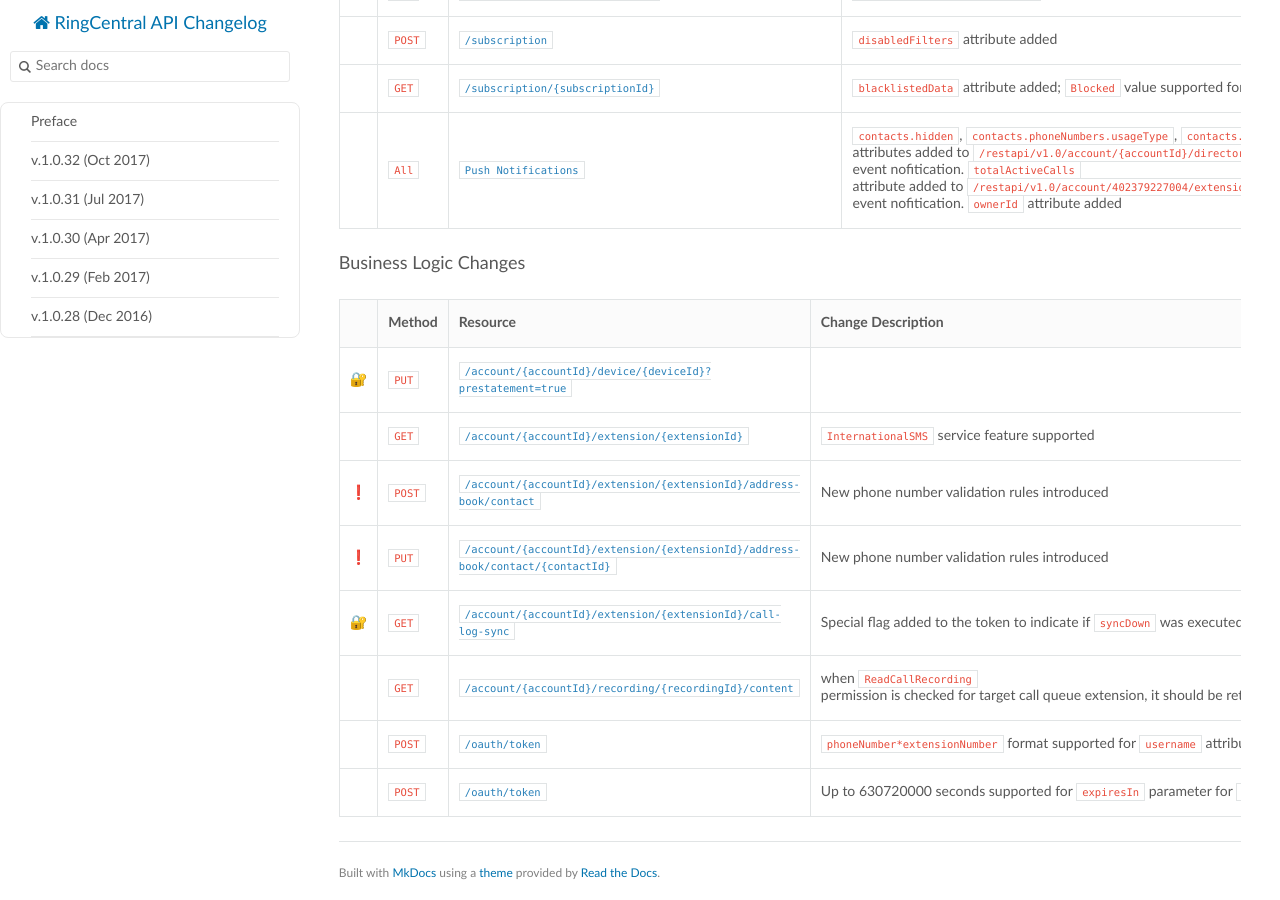
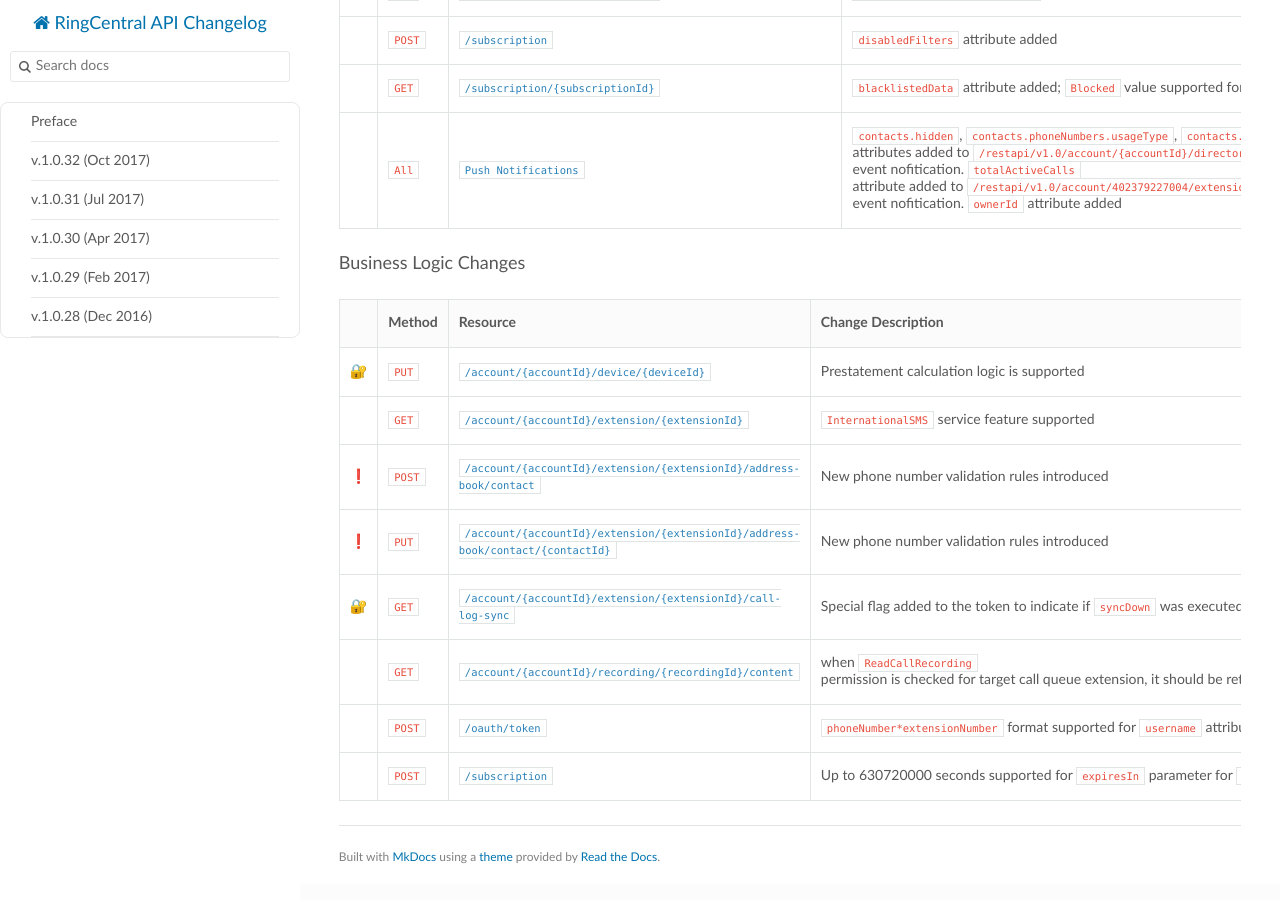
Before and after one commit to ringcentral/ringcentral-api-changelog, an MkDocs documentation site: the page built from docs/1_0_33.md, in a window 1280 px wide and 900 px high, scrolled down 3379 px. Built offline with MkDocs 1.6.1, drawn with Linux system fonts in a browser that asks for light colours; nearby versions of some CDN libraries; old or Windows-style settings are respelled for this version of MkDocs.

Commit message:
1_0_33.md  updated

```diff
--- a/docs/1_0_33.md
+++ b/docs/1_0_33.md
@@ -23,64 +23,64 @@ Basepath for all URLs: `https://platform.ringcentral.com/restapi/v1.0`.
 |         |`POST`|[`/account/{accountId}/extension/{extensionId}/greeting-recording-call`](https://developers.ringcentral.com/api-docs/latest/index.html#!#RefMakeGreetingRecordingCall)|[Beta] Making calls to record custom user greetings|
 |         |`GET`|[`/account/{accountId}/extension/{extensionId}/greeting-recording-call/{callId}`](https://developers.ringcentral.com/api-docs/latest/index.html#!#RefGetGreetingRecordingCall)|[Beta] Retrieval of user greeting recording call|
 |         |`DELETE`|[`/account/{accountId}/extension/{extensionId}/greeting-recording-call/{callId}`](https://developers.ringcentral.com/api-docs/latest/index.html#!#RefCancelGreetingRecordingCall)|[Beta] Deletion of user greeting recording call|
-|         |`GET`|[`/account/{accountId}/extension/{extensionId}/incoming-call-info`](***)|[Beta] Retrieval of incoming call information settings|
-|         |`GET`|[`/account/{accountId}/extension/{extensionId}/intercom`](***)|[Beta] Retrieval of account intercom settings|
-|         |`PUT`|[`/account/{accountId}/extension/{extensionId}/intercom`](***)|[Beta] Update of account intercom settings|
-|         |`GET`|[`/account/{accountId}/ivr`](***)|[Beta] Retrieval of IVR mode information|
-|&#x1F510;|`PUT`|[`/account/{accountId}/ivr`](***)|[Beta] Update of IVR mode information|
+|         |`GET`|[`/account/{accountId}/extension/{extensionId}/incoming-call-info`](https://developers.ringcentral.com/api-docs/latest/index.html#!#RefGetIncomingCallInformation)|[Beta] Retrieval of incoming call information settings|
+|         |`GET`|[`/account/{accountId}/extension/{extensionId}/intercom`](https://developers.ringcentral.com/api-docs/latest/index.html#!#RefGetIntercomSettings)|[Beta] Retrieval of account intercom settings|
+|         |`PUT`|[`/account/{accountId}/extension/{extensionId}/intercom`](https://developers.ringcentral.com/api-docs/latest/index.html#!#RefUpdateIntercomSettings)|[Beta] Update of account intercom settings|
+|         |`GET`|[`/account/{accountId}/ivr`](https://developers.ringcentral.com/api-docs/latest/index.html#!#RefGetIVRSettings)|[Beta] Retrieval of IVR mode information|
+|&#x1F510;|`PUT`|[`/account/{accountId}/ivr`](https://developers.ringcentral.com/api-docs/latest/index.html#!#RefUpdateIVRSettings)|[Beta] Update of IVR mode information|
 
 
 ### New Methods
 |         |Method|Resource|Description|
 |---------|------|--------|------------------|
-|         |`DELETE`|[`/account/{accountId}/call-log/{recordId}`](***)|Retrieval of call recording settings|
-|         |`DELETE`|[`/account/{accountId}/extension/{extensionId}/call-log/{recordId}`](***)|Retrieval of call recording settings|
+|         |`DELETE`|[`/account/{accountId}/call-log/{recordId}`](https://developers.ringcentral.com/api-docs/latest/index.html#!#RefDeleteCompanyCallLogRecord)|Retrieval of call recording settings|
+|         |`DELETE`|[`/account/{accountId}/extension/{extensionId}/call-log/{recordId}`](https://developers.ringcentral.com/api-docs/latest/index.html#!#RefDeleteUserCallLogRecord)|Retrieval of call recording settings|
 
 
 ### Request Changes
 |         |Method|Resource|Change Description|
 |---------|------|--------|------------------|
-|&#x1F510;|`POST`|[`/account/{accountId}/extension/{extensionId}/greeting`](***)|`StartRecording`, `StopRecording` and `AutomaticRecording` values supported for type attribute|
-|         |`PUT` |[`/account/{accountId}/extension/{extensionId}/notification-settings`](***)|`includeTranscription` parameter added to `voicemails` object|
-|         |`POST`|[`/account/{accountId}/extension/{extensionId}/address-book/contact`](***)|`dialingPlan` query parameter supported|
-|         |`PUT` |[`/account/{accountId}/extension/{extensionId}/address-book/contact/{contactId}`](***)|`dialingPlan` query parameter supported|
-|         |`GET` |[`/account/{accountId}/call-log`](***)|`recordingType` query parameter supported|
-|         |`GET` |[`/account/{accountId}/extension/{extensionId}/call-log`](***)|`recordingType` query parameter supported|
-|&#x1F510;|`GET` |[`/account/{accountId}/extension/{extensionId}/call-log-sync`](***)|`recordingType` query parameter supported|
-|         |`POST`|[`/subscription`](***)|`/restapi/v1.0/account/{accountId}/telephony/sessions` and `/restapi/v1.0/account/{accountId}/extension/{extensionId}/telephony/sessions` event filters supported  `verificationToken` parameter added to `deliveryMode` object|
+|&#x1F510;|`POST`|[`/account/{accountId}/extension/{extensionId}/greeting`](https://developers.ringcentral.com/api-docs/latest/index.html#!#RefCreateUserCustomGreeting)|`StartRecording`, `StopRecording` and `AutomaticRecording` values supported for type attribute|
+|         |`PUT` |[`/account/{accountId}/extension/{extensionId}/notification-settings`](https://developers.ringcentral.com/api-docs/latest/index.html#!#RefUpdateExtensioNotificationSettings)|`includeTranscription` parameter added to `voicemails` object|
+|         |`POST`|[`/account/{accountId}/extension/{extensionId}/address-book/contact`](https://developers.ringcentral.com/api-docs/latest/index.html#!#RefCreateContact)|`dialingPlan` query parameter supported|
+|         |`PUT` |[`/account/{accountId}/extension/{extensionId}/address-book/contact/{contactId}`](https://developers.ringcentral.com/api-docs/latest/index.html#!#RefModifyContact)|`dialingPlan` query parameter supported|
+|         |`GET` |[`/account/{accountId}/call-log`](https://developers.ringcentral.com/api-docs/latest/index.html#!#RefGetCompanyCallLog)|`recordingType` query parameter supported|
+|         |`GET` |[`/account/{accountId}/extension/{extensionId}/call-log`](https://developers.ringcentral.com/api-docs/latest/index.html#!#RefGetUserCallLog)|`recordingType` query parameter supported|
+|&#x1F510;|`GET` |[`/account/{accountId}/extension/{extensionId}/call-log-sync`](https://developers.ringcentral.com/api-docs/latest/index.html#!#RefMakeUserCallLogSync)|`recordingType` query parameter supported|
+|         |`POST`|[`/subscription`](https://developers.ringcentral.com/api-docs/latest/index.html#!#RefCreateSubscription)|`/restapi/v1.0/account/{accountId}/telephony/sessions` and `/restapi/v1.0/account/{accountId}/extension/{extensionId}/telephony/sessions` event filters supported  `verificationToken` parameter added to `deliveryMode` object|
 |         | All  |All| | `application/xml` is not supported anymore except for `/phonedata.xml`|
 
 
 ### Response Changes
 |         |Method|Resource|Change Description|
 |---------|------|--------|------------------|
-|&#x1F510;|`GET` |[`/account/{accountId}/device`](***)|`features` attribute added to `model` object|
-|&#x1F510;|`GET` |[`/account/{accountId}/device/{deviceId}`](***)|`features` attribute added to `model` object|
-|&#x1F510;|`GET` |[`/account/{accountId}/extension/{extensionId}/device}`](***)|`features` attribute added to `model` object|
-|         |`GET` |[`/account/{accountId}/directory/contacts`](***)|`hidden`, `phoneNumber.hidden` attributes added; `MobilePhone`, `ContactPhone` values supported for `phoneNumber.usageType` attribute|
-|         |`GET` |[`/account/{accountId}/directory/contacts/{contactId}`](***)|`hidden`, `phoneNumber.hidden` attributes added; `MobilePhone`, `ContactPhone` values supported for `phoneNumber.usageType` attribute|
-|         |`GET` |[`/account/{accountId}/extension/{extensionId}/forwarding-number`](***)|`type` attribute added|
-|         |`GET` |[`/account/{accountId}/extension/{extensionId}/forwarding-number/{numberId}`](***)|`type` attribute added|
-|         |`GET` |[`/account/{accountId}/extension/{extensionId}/notification-settings`](***)|`includeTranscription` parameter added to `voicemails` object|
-|         |`GET` |[`/account/{accountId}/extension/{extensionId}/phone-number`](***)|`InternationalSmsSender` value supported for `features` attribute|
-|         |`POST`|[`/client-info/sip-provision`](***)|`sipFlags.dscpEnabled`, `sipFlags.dscpSignaling`, `sipFlags.dscpVoice`, `sipFlags.dscpVideo` attributes added|
-|         |`GET` |[`/dictionary/greeting`](***)|`BlockedCalls` value supported for `usageType attribute`; `BlockedCallersSpecific`, `BlockedCallersAll`, `BlockedNoCallerId`, `BlockedPayPhones` values supported for `type` attribute|
-|         |`GET` |[`/dictionary/greeting/{greetingId}`](***)|`BlockedCalls` value supported for `usageType attribute`; `BlockedCallersSpecific`, `BlockedCallersAll`, `BlockedNoCallerId`, `BlockedPayPhones` values supported for `type` attribute|
-|         |`GET` |[`/dictionary/user-role`](***)|`permissions[].siteCompatible` attribute added|
-|         |`GET` |[`/dictionary/user-role/{roleId}`](***)|`permissions[].siteCompatible` attribute added|
-|         |`POST`|[`/subscription`](***)|`disabledFilters` attribute added|
-|         |`GET` |[`/subscription/{subscriptionId}`](***)|`blacklistedData` attribute added; `Blocked` value supported for `status` attribute|
-|         |`All` |[`Push Notifications`](***)|`contacts.hidden`, `contacts.phoneNumbers.usageType`, `contacts.phoneNumbers.hidden` attributes added to `/restapi/v1.0/account/{accountId}/directory/contacts` event nofitication.  `totalActiveCalls` attribute added to `/restapi/v1.0/account/402379227004/extension/402379233004/presence` event nofitication.  `ownerId` attribute added|
+|&#x1F510;|`GET` |[`/account/{accountId}/device`](https://developers.ringcentral.com/api-docs/latest/index.html#!#RefGetAccountDeviceList)|`features` attribute added to `model` object|
+|&#x1F510;|`GET` |[`/account/{accountId}/device/{deviceId}`](https://developers.ringcentral.com/api-docs/latest/index.html#!#RefGetAccountDevice)|`features` attribute added to `model` object|
+|&#x1F510;|`GET` |[`/account/{accountId}/extension/{extensionId}/device}`](https://developers.ringcentral.com/api-docs/latest/index.html#!#RefGetExtensionDeviceList)|`features` attribute added to `model` object|
+|         |`GET` |[`/account/{accountId}/directory/contacts`](https://developers.ringcentral.com/api-docs/latest/index.html#!#RefGetCompanyDirectoryContactList)|`hidden`, `phoneNumber.hidden` attributes added; `MobilePhone`, `ContactPhone` values supported for `phoneNumber.usageType` attribute|
+|         |`GET` |[`/account/{accountId}/directory/contacts/{contactId}`](https://developers.ringcentral.com/api-docs/latest/index.html#!#RefGetCompanyDirectoryContact)|`hidden`, `phoneNumber.hidden` attributes added; `MobilePhone`, `ContactPhone` values supported for `phoneNumber.usageType` attribute|
+|         |`GET` |[`/account/{accountId}/extension/{extensionId}/forwarding-number`](https://developers.ringcentral.com/api-docs/latest/index.html#!#RefGetExtensionForwardingNumberList)|`type` attribute added|
+|         |`GET` |[`/account/{accountId}/extension/{extensionId}/forwarding-number/{numberId}`](https://developers.ringcentral.com/api-docs/latest/index.html#!#RefGetExtensionForwardingNumber)|`type` attribute added|
+|         |`GET` |[`/account/{accountId}/extension/{extensionId}/notification-settings`](https://developers.ringcentral.com/api-docs/latest/index.html#!#RefGetExtensioNotificationSettings)|`includeTranscription` parameter added to `voicemails` object|
+|         |`GET` |[`/account/{accountId}/extension/{extensionId}/phone-number`](https://developers.ringcentral.com/api-docs/latest/index.html#!#RefGetUserPhoneNumbers)|`InternationalSmsSender` value supported for `features` attribute|
+|         |`POST`|[`/client-info/sip-provision`](https://developers.ringcentral.com/api-docs/latest/index.html#!#RefCreateSipRegistration)|`sipFlags.dscpEnabled`, `sipFlags.dscpSignaling`, `sipFlags.dscpVoice`, `sipFlags.dscpVideo` attributes added|
+|         |`GET` |[`/dictionary/greeting`](https://developers.ringcentral.com/api-docs/latest/index.html#!#RefGetDictionaryGreetingList)|`BlockedCalls` value supported for `usageType attribute`; `BlockedCallersSpecific`, `BlockedCallersAll`, `BlockedNoCallerId`, `BlockedPayPhones` values supported for `type` attribute|
+|         |`GET` |[`/dictionary/greeting/{greetingId}`](https://developers.ringcentral.com/api-docs/latest/index.html#!#RefGetDictionaryGreeting)|`BlockedCalls` value supported for `usageType attribute`; `BlockedCallersSpecific`, `BlockedCallersAll`, `BlockedNoCallerId`, `BlockedPayPhones` values supported for `type` attribute|
+|         |`GET` |[`/dictionary/user-role`](https://developers.ringcentral.com/api-docs/latest/index.html#!#RefGetUserRoleList)|`permissions[].siteCompatible` attribute added|
+|         |`GET` |[`/dictionary/user-role/{roleId}`](https://developers.ringcentral.com/api-docs/latest/index.html#!#RefGetUserRole)|`permissions[].siteCompatible` attribute added|
+|         |`POST`|[`/subscription`](https://developers.ringcentral.com/api-docs/latest/index.html#!#RefCreateSubscription)|`disabledFilters` attribute added|
+|         |`GET` |[`/subscription/{subscriptionId}`](https://developers.ringcentral.com/api-docs/latest/index.html#!#RefGetSubscription)|`blacklistedData` attribute added; `Blocked` value supported for `status` attribute|
+|         |`All` |[`Push Notifications`](https://developers.ringcentral.com/api-docs/latest/index.html#!#RefNotifications.html)|`contacts.hidden`, `contacts.phoneNumbers.usageType`, `contacts.phoneNumbers.hidden` attributes added to `/restapi/v1.0/account/{accountId}/directory/contacts` event nofitication.  `totalActiveCalls` attribute added to `/restapi/v1.0/account/402379227004/extension/402379233004/presence` event nofitication.  `ownerId` attribute added|
 
 
 ### Business Logic Changes
 |         |Method|Resource|Change Description|
 |---------|------|--------|------------------|
-|&#x1F510;|`PUT` |[`/account/{accountId}/device/{deviceId}?prestatement=true`](***)| |
-|         |`GET` |[`/account/{accountId}/extension/{extensionId}`](***)|`InternationalSMS` service feature supported|
-|&#x2757; |`POST`|[`/account/{accountId}/extension/{extensionId}/address-book/contact`](***)|New phone number validation rules introduced|
-|&#x2757; |`PUT` |[`/account/{accountId}/extension/{extensionId}/address-book/contact/{contactId}`](***)|New phone number validation rules introduced|
-|&#x1F510;|`GET` |[`/account/{accountId}/extension/{extensionId}/call-log-sync`](***)| Special flag added to the token to indicate if `syncDown` was executed and returned `no records` on the previous sync request|
-|         |`GET` |[`/account/{accountId}/recording/{recordingId}/content`](***)|when `ReadCallRecording` permission is checked for target call queue extension, it should be returned as granted if the current extension is a member of that queue|
-|         |`POST` |[`/oauth/token`](***)|`phoneNumber*extensionNumber` format supported for `username` attribute|
-|         |`POST` |[`/oauth/token`](***)| Up to 630720000 seconds supported for `expiresIn` parameter for `WebHook` transport type|
+|&#x1F510;|`PUT` |[`/account/{accountId}/device/{deviceId}`](https://developers.ringcentral.com/api-docs/latest/index.html#!#RefUpdateAccountDevice)|Prestatement calculation logic is supported|
+|         |`GET` |[`/account/{accountId}/extension/{extensionId}`](https://developers.ringcentral.com/api-docs/latest/index.html#!#RefGetExtensionInfo)|`InternationalSMS` service feature supported|
+|&#x2757; |`POST`|[`/account/{accountId}/extension/{extensionId}/address-book/contact`](https://developers.ringcentral.com/api-docs/latest/index.html#!#RefCreateContact)|New phone number validation rules introduced|
+|&#x2757; |`PUT` |[`/account/{accountId}/extension/{extensionId}/address-book/contact/{contactId}`](https://developers.ringcentral.com/api-docs/latest/index.html#!#RefModifyContact)|New phone number validation rules introduced|
+|&#x1F510;|`GET` |[`/account/{accountId}/extension/{extensionId}/call-log-sync`](https://developers.ringcentral.com/api-docs/latest/index.html#!#RefMakeUserCallLogSync)| Special flag added to the token to indicate if `syncDown` was executed and returned `no records` on the previous sync request|
+|         |`GET` |[`/account/{accountId}/recording/{recordingId}/content`](https://developers.ringcentral.com/api-docs/latest/index.html#!#RefGetCallRecording)|when `ReadCallRecording` permission is checked for target call queue extension, it should be returned as granted if the current extension is a member of that queue|
+|         |`POST` |[`/oauth/token`](https://developers.ringcentral.com/api-docs/latest/index.html#!#RefAuthorizationCodeFlow)|`phoneNumber*extensionNumber` format supported for `username` attribute|
+|         |`POST` |[`/subscription`](https://developers.ringcentral.com/api-docs/latest/index.html#!#RefCreateSubscription)| Up to 630720000 seconds supported for `expiresIn` parameter for `WebHook` transport type|
```
